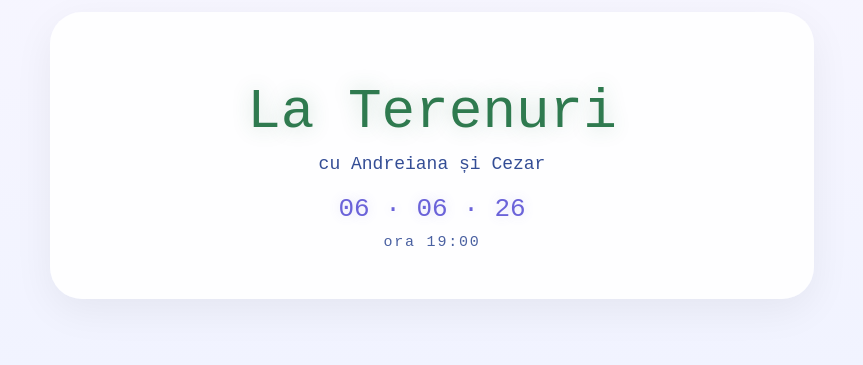
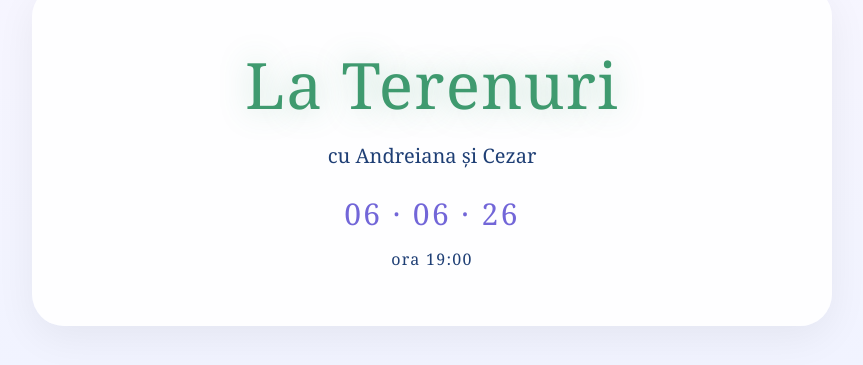
Before and after one commit to andreiana007/wed-invitation, a Next.js app: page / in a window 1280 px wide. Shown: the part 269-634 px from the top of the page, without its empty margins (208-1071 px from the left). Built offline with nearby package versions, Linux system fonts and the light colour scheme.

Commit message:
Update page.js

```diff
--- a/app/page.js
+++ b/app/page.js
@@ -8,64 +8,59 @@ export default function Page() {
         alignItems: "center",
         background: "linear-gradient(to bottom, #faf7ff, #eef2ff)",
         padding: "24px",
-        fontFamily: "'Courier New', monospace",
+        fontFamily: "Georgia, serif",
       }}
     >
       <div
         style={{
           width: "100%",
-          maxWidth: "700px",
-          background: "rgba(255,255,255,0.9)",
+          maxWidth: "720px",
+          background: "rgba(255,255,255,0.92)",
           borderRadius: "32px",
-          padding: "48px 32px",
+          padding: "56px 40px",
           textAlign: "center",
           boxShadow: "0 12px 40px rgba(0,0,0,0.06)",
         }}
       >
-        {/* TITLE */}
         <h1
           style={{
-            fontSize: "56px",
-            margin: "20px 0 10px 0",
-            color: "#2f7a4f",
-            fontWeight: 500,
-            textShadow: "0 0 20px rgba(47,122,79,0.25)",
+            fontSize: "64px",
+            margin: "0 0 14px 0",
+            color: "#3f9a6f",
+            fontWeight: 400,
+            letterSpacing: "0.02em",
+            textShadow: "0 0 30px rgba(63,154,111,0.35)",
           }}
         >
           La Terenuri
         </h1>
 
-        {/* NAMES */}
         <div
           style={{
-            fontSize: "18px",
-            marginBottom: "20px",
-            color: "#1e3a8a", // dark blue
-            opacity: 0.9,
+            fontSize: "20px",
+            marginBottom: "24px",
+            color: "#1f3f75",
           }}
         >
           cu Andreiana și Cezar
         </div>
 
-        {/* DATE */}
         <div
           style={{
-            fontSize: "26px",
-            marginBottom: "10px",
-            color: "#6b63d9", // purple
-            textShadow: "0 0 12px rgba(107,99,217,0.2)",
+            fontSize: "30px",
+            marginBottom: "14px",
+            color: "#7266d8",
+            letterSpacing: "0.08em",
           }}
         >
           06 · 06 · 26
         </div>
 
-        {/* TIME */}
         <div
           style={{
-            fontSize: "15px",
-            color: "#1e3a8a", // dark blue
-            opacity: 0.8,
-            letterSpacing: "0.12em",
+            fontSize: "16px",
+            color: "#1f3f75",
+            letterSpacing: "0.08em",
           }}
         >
           ora 19:00
```
